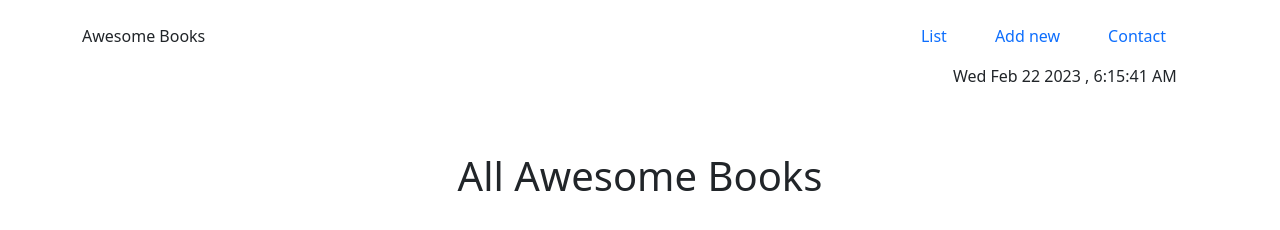
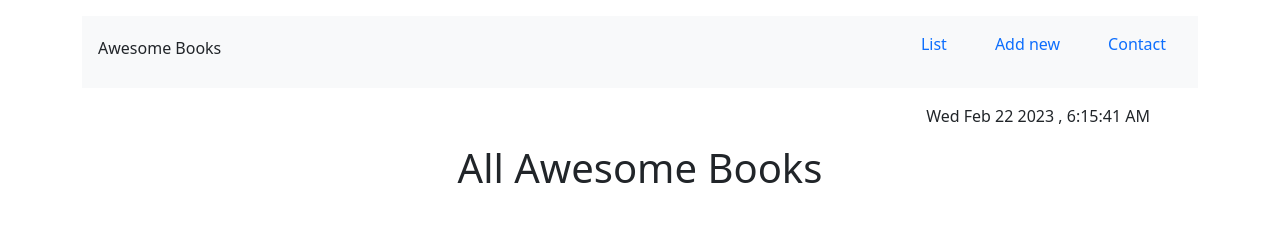
Before and after one commit to fuadmoin/library, a website: page index.html in a window 1280 px wide. Drawn offline with nearby package versions, Linux system fonts and the light colour scheme.

Commit message:
fixed date style

```diff
--- a/index.html
+++ b/index.html
@@ -13,10 +13,12 @@
     />
   </head>
   <body class="container">
-    <nav class="d-flex justify-content-between mb-5 mt-3">
-      <div class="mt-2"><p>Awesome Books</p></div>
+    <nav
+      class="d-flex justify-content-between mb-2 mt-3 navbar navbar-light bg-light"
+    >
+      <div class="mt-2 ms-3"><p>Awesome Books</p></div>
       <div>
-        <ul class="d-flex justify-content-around nav">
+        <ul class="d-flex justify-content-around list-unstyled">
           <li class="me-3 nav-item">
             <a class="nav-link active" id="toList" href="#books">List</a>
           </li>
@@ -27,10 +29,11 @@
             <a class="nav-link" id="toContact" href="#contact">Contact</a>
           </li>
         </ul>
-        <p class="ms-5 mt-2 time" id="time"></p>
       </div>
     </nav>
-
+    <div class="d-flex justify-content-end pe-5">
+      <p class="ms-5 mt-2 time" id="time"></p>
+    </div>
     <div
       class="content d-flex flex-column align-items-center justify-content-center"
     >
```
